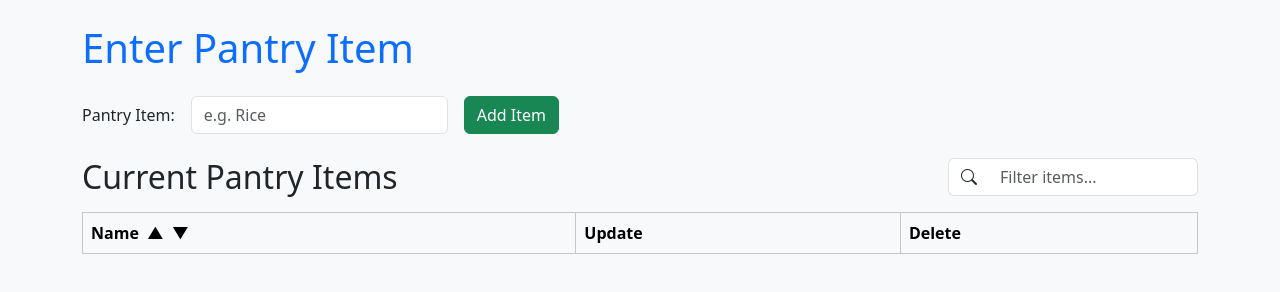
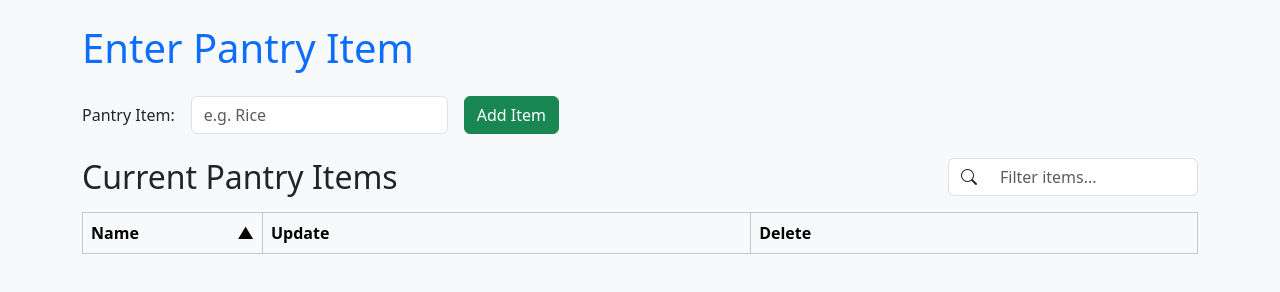
Before and after one commit to kfrogley/WeeklyMealPlanner, a website: page public/index.html in a window 1280 px wide. Both pictures are taken after a click on the element "Sort A-Z". Drawn offline with nearby package versions, Linux system fonts and the light colour scheme; no server answers.

Commit message:
add favicon; add more dynamic sort

```diff
--- a/public/index.html
+++ b/public/index.html
@@ -13,6 +13,7 @@
       rel="stylesheet"
       href="https://cdn.jsdelivr.net/npm/bootstrap-icons@1.11.3/font/bootstrap-icons.min.css"
     />
+    <link rel="icon" type="image/png" href="img/FavIcon.png" />
   </head>
   <body class="bg-light">
     <div class="container py-4">
@@ -61,10 +62,14 @@
         >
           <thead class="table-light">
             <tr>
-              <th>
+              <th class="position-relative" style="width: 180px">
                 Name
-                <span id="sort-up" class="sort-arrow ms-1">&#9650;</span>
-                <span id="sort-down" class="sort-arrow ms-1">&#9660;</span>
+                <span
+                  class="sort-arrows d-inline-flex flex-column position-absolute top-50 end-0 translate-middle-y me-2"
+                >
+                  <span id="sort-up" class="sort-arrow">&#9650;</span>
+                  <span id="sort-down" class="sort-arrow">&#9660;</span>
+                </span>
               </th>
               <th>Update</th>
               <th>Delete</th>
@@ -169,8 +174,28 @@
           };
         }
         let currentItems = [];
-        let currentSort = null;
+        let currentSort = null; // 'asc', 'desc', or null
         let currentFilter = "";
+        function updateSortArrows() {
+          const up = document.getElementById("sort-up");
+          const down = document.getElementById("sort-down");
+          if (currentSort === "asc") {
+            up.style.display = "block";
+            down.style.display = "none";
+            up.title = "Currently sorted A-Z. Click to sort Z-A.";
+            down.title = "";
+          } else if (currentSort === "desc") {
+            up.style.display = "none";
+            down.style.display = "block";
+            down.title = "Currently sorted Z-A. Click to sort A-Z.";
+            up.title = "";
+          } else {
+            up.style.display = "block";
+            down.style.display = "block";
+            up.title = "Sort A-Z";
+            down.title = "Sort Z-A";
+          }
+        }
         function renderTable(items) {
           currentItems = items;
           let filtered = items;
@@ -228,6 +253,7 @@
             tr.appendChild(deleteTd);
             tbody.appendChild(tr);
           });
+          updateSortArrows();
         }
         function fetchAndRender() {
           fetch("/pantry")
@@ -247,16 +273,27 @@
         document
           .getElementById("sort-up")
           .addEventListener("click", function () {
-            currentSort = "asc";
+            if (currentSort === "asc") {
+              currentSort = "desc";
+            } else {
+              currentSort = "asc";
+            }
             renderTable(currentItems);
+            updateSortArrows();
           });
         document
           .getElementById("sort-down")
           .addEventListener("click", function () {
-            currentSort = "desc";
+            if (currentSort === "desc") {
+              currentSort = "asc";
+            } else {
+              currentSort = "desc";
+            }
             renderTable(currentItems);
+            updateSortArrows();
           });
         fetchAndRender();
+        updateSortArrows();
       </script>
     </div>
   </body>
--- a/public/modal.css
+++ b/public/modal.css
@@ -32,10 +32,21 @@
   display: flex;
   gap: 8px;
 }
+.sort-arrows {
+  flex-direction: column;
+  position: absolute;
+  top: 50%;
+  right: 0;
+  transform: translateY(-50%);
+  margin-right: 0.5rem;
+}
 .sort-arrow {
   cursor: pointer;
   font-size: 1em;
   margin-left: 2px;
+  user-select: none;
+  -webkit-user-select: none;
+  display: none;
 }
 .header-row {
   display: flex;
```
Also changed, not shown: public/favicon.ico (added), public/img/FavIcon.png (added).
